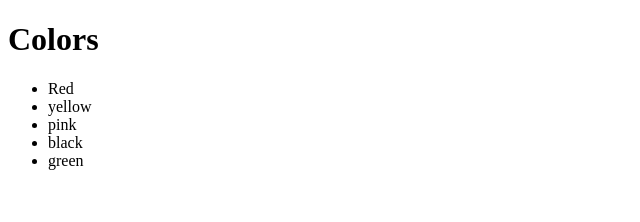
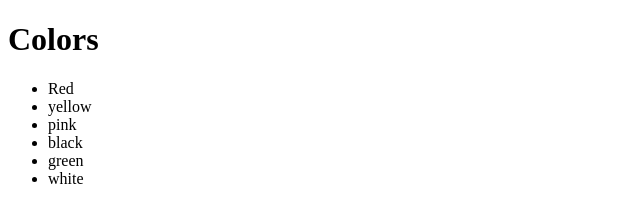
Before and after one commit to RohitSVNIT/testGit, a plain HTML site: page index.html in a window 1280 px wide. Shown: the full height of the page, 0-640 px from the left. Drawn offline with Linux system fonts and the light colour scheme.

Commit message:
add user1 branch

```diff
--- a/index.html
+++ b/index.html
@@ -11,6 +11,7 @@
 		<li>pink</li>
 		<li>black</li>
 		<li>green</li>
+		<li>white</li>
 	</ul>
 </body>
 </html>
```
